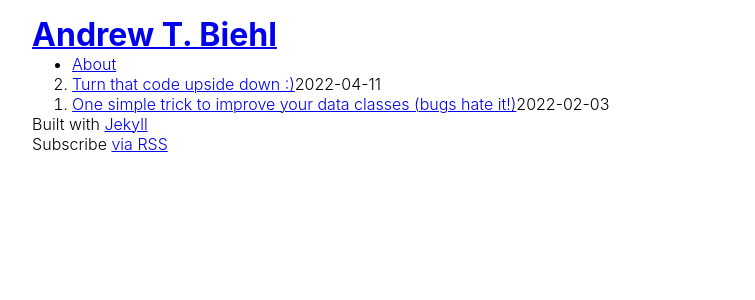
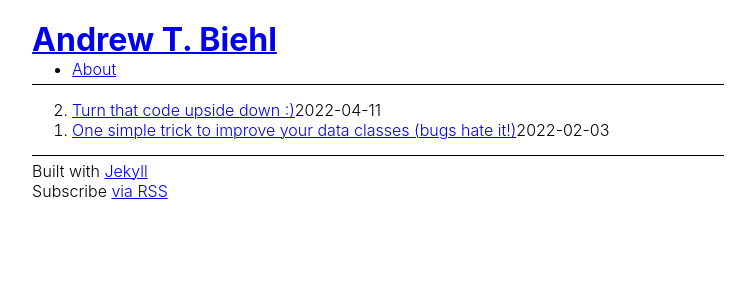
Before and after one commit to andrewtbiehl/andrewtbiehl.com, a Jekyll site: the page built from index.md, in a window 1280 px wide. Shown: the top 300 px of the page, without its empty margins (262-1017 px from the left). Built offline with Jekyll 4.4.1, drawn with Linux system fonts in a browser that asks for light colours.

Commit message:
Graphically seperate site header, main, and footer

```diff
--- a/assets/css/main.scss
+++ b/assets/css/main.scss
@@ -1,5 +1,7 @@
 ---
 ---
+
+$thin-black-line: 1px solid black;
 
 // Set box sizing default to border-box
 *, *:before, *:after {
@@ -33,3 +35,20 @@ body {
   margin: auto;
   max-width: 70ch;
 }
+
+// Graphically seperate header, main, and footer
+body > {
+  header {
+    padding: 5px 0;
+    border-bottom: $thin-black-line;
+  }
+
+  main {
+    margin: 15px 0;
+  }
+
+  footer {
+    border-top: $thin-black-line;
+    padding: 5px 0;
+  }
+}
```
